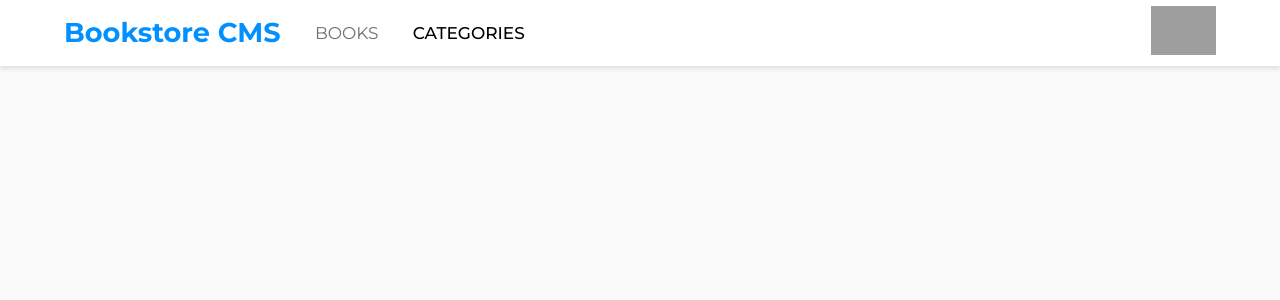
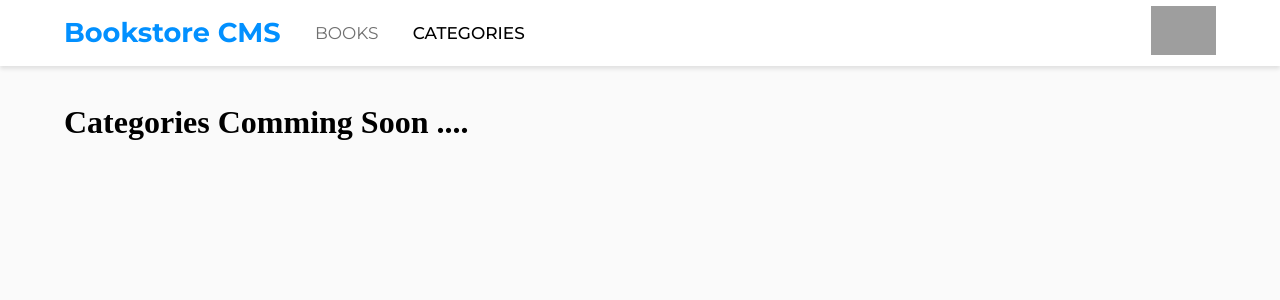
Before and after one commit to migo1/book-store, a React (Create React App) app: page /categories in a window 1280 px wide. Shown: the top 300 px of the page. Built offline with nearby package versions, Linux system fonts and the light colour scheme; grey boxes are pictures that could not be loaded.

Commit message:
add-category-route

```diff
--- a/src/App.js
+++ b/src/App.js
@@ -2,6 +2,7 @@ import { Route, Routes } from 'react-router-dom';
 import Navbar from './components/Navbar/Navbar';
 import './App.css';
 import Books from './components/Books/Books';
+import Categories from './components/Categories/Categories';
 
 function App() {
   return (
@@ -10,6 +11,7 @@ function App() {
       <div className="content">
         <Routes>
           <Route path="/" element={<Books />} />
+          <Route path="/categories" element={<Categories />} />
         </Routes>
       </div>
     </div>
--- a/src/components/Categories/Categories.js
+++ b/src/components/Categories/Categories.js
@@ -0,0 +1,9 @@
+function Categories() {
+  return (
+    <div>
+      <h1>Categories Comming Soon ....</h1>
+    </div>
+  );
+}
+
+export default Categories;
```
